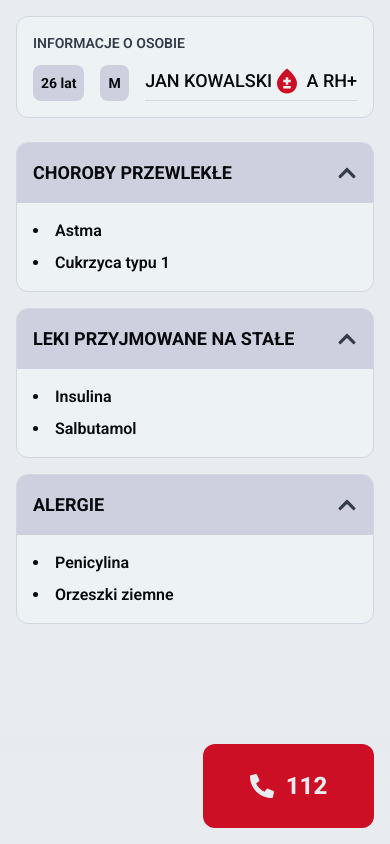
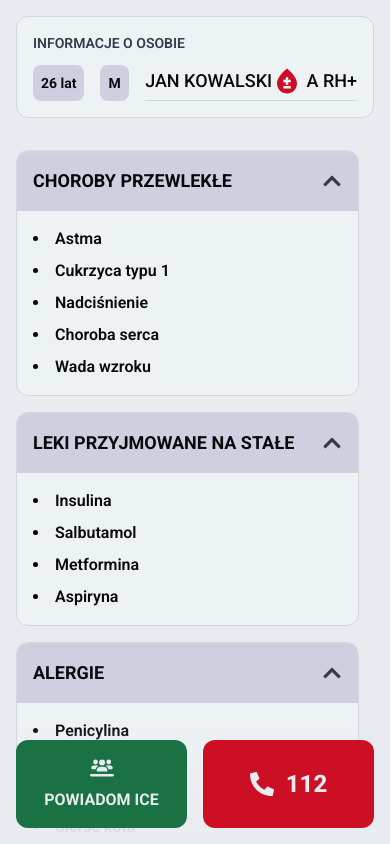
Before and after one commit to krzysiecc/m-niesmiertelnik, a React (Vite) app in the folder frontend/: page /mobile/scan in a window 390 px wide. Built offline with nearby package versions, Linux system fonts and the light colour scheme.

Commit message:
fix: mobile site coloring

```diff
--- a/frontend/src/components/mobile/ActionButtons.tsx
+++ b/frontend/src/components/mobile/ActionButtons.tsx
@@ -1,16 +1,18 @@
 
-import { FaPhoneAlt, FaUsers } from 'react-icons/fa';
+import { FaPhoneAlt } from 'react-icons/fa';
 import { FaUsersLine } from "react-icons/fa6";
 
 export const ActionButtons = () => {
   return (
     <div className="fixed inset-x-0 bottom-0 bg-gradient-to-t from-background-primary to-transparent p-4">
       <div className="grid grid-cols-2 gap-4 max-w-md mx-auto">
-        {/* A placeholder button for notifying contacts */}
-        <button className="flex flex-col items-center justify-center gap-2 p-4 bg-highlight hover:bg-highlight/80 text-on-accent rounded-xl text-center font-bold transition-colors">
+        <a
+          href="tel:ice"
+          className="flex flex-col items-center justify-center gap-2 p-4 bg-accent-success bg-green-600 hover:bg-green-700 text-on-accent rounded-xl text-center font-bold transition-colors"
+        >
           <FaUsersLine size={24} />
-          <span className="text-sm">POWIADOM ICE</span>
-        </button>
+          <span>POWIADOM ICE</span>
+        </a>
 
         {/* A semantic link for calling 112 */}
         <a
--- a/frontend/src/pages/Mobile.tsx
+++ b/frontend/src/pages/Mobile.tsx
@@ -1,55 +1,87 @@
-
-import React from 'react';
+// src/pages/Mobile.tsx
+import React, { useState, useEffect } from 'react';
 import { MdBloodtype } from "react-icons/md";
 import { CollapsibleSection } from '../components/mobile/CollapsibleSection';
 import { ActionButtons } from '../components/mobile/ActionButtons';
 
-// Helper function for Polish age grammar ("lat" vs "lata")
+// Helper function for Polish age grammar, now co-located in this file
 const formatAge = (age: number) => {
   if ([12, 13, 14].includes(age % 100)) return `${age} lat`;
   if ([2, 3, 4].includes(age % 10)) return `${age} lata`;
   return `${age} lat`;
 };
 
+// A simple spinner for the loading state
+const LoadingSpinner = () => (
+  <div className="h-screen flex items-center justify-center bg-background-primary">
+    <div className="animate-spin rounded-full h-16 w-16 border-t-2 border-b-2 border-highlight"></div>
+  </div>
+);
+
 export default function Mobile() {
-  // Przykładowe dane
-  const person = {
+  // === 1. DATA FETCHING LOGIC ===
+  // State to hold the user data and loading status
+  const [userData, setUserData] = useState<any>(null); // Use a proper type/interface in a real app
+  const [isLoading, setIsLoading] = useState(true);
+
+  // useEffect simulates fetching data once when the component mounts
+  useEffect(() => {
+    // In a real app, you would fetch data from your API here
+    // const userId = /* get user ID from URL params */;
+    // fetch(`/api/user/${userId}`).then(...)
+
+    // Simulating a network request with a timeout
+    const timer = setTimeout(() => {
+      setUserData({
         name: "Jan Kowalski",
         age: 26,
         gender: "M",
         bloodType: "A Rh+",
-    chronicDiseases: ["Astma", "Cukrzyca typu 1"],
-    permanentMedications: ["Insulina", "Salbutamol"],
-	  allergies: ["Penicylina", "Orzeszki ziemne"]
-  };
+        chronicDiseases: ["Astma", "Cukrzyca typu 1", "Nadciśnienie", "Choroba serca", "Wada wzroku"],
+        permanentMedications: ["Insulina", "Salbutamol", "Metformina", "Aspiryna"],
+        allergies: ["Penicylina", "Orzeszki ziemne", "Pyłki traw", "Sierść kota", "Lateks"]
+      });
+      setIsLoading(false);
+    }, 1000); // Simulate 1 second loading time
 
+    return () => clearTimeout(timer); // Cleanup
+  }, []); // Empty dependency array ensures this runs only once
+
+  // Show a loading spinner while fetching data
+  if (isLoading || !userData) {
+    return <LoadingSpinner />;
+  }
+
+  // The rest of the component renders only after data is available
   return (
-    // Main container with theme colors and padding
-    <div className="min-h-screen bg-background-primary text-text-primary p-4 pb-40 font-roboto"> {/* Added bottom padding to avoid overlap with fixed buttons */}
-      <div className="max-w-md mx-auto">
+    <div className="h-screen bg-background-primary text-text-primary font-roboto flex flex-col">
 
-        {/* === Information Header === */}
-        <div className="mb-6 p-4 bg-background-secondary rounded-xl border border-border-primary">
+      {/* === 2. THE INFO BAR IS NOW DIRECTLY IN THIS FILE === */}
+      {/* This header is sticky, has a solid background, and a z-index to stay on top */}
+      <header className="sticky top-0 z-10 bg-background-primary p-4">
+        <div className="max-w-md mx-auto p-4 bg-background-secondary rounded-xl border border-border-primary">
           <h2 className="text-sm font-semibold text-text-secondary mb-3">INFORMACJE O OSOBIE</h2>
           <div className="flex items-center gap-4">
-            <div className="bg-background-tertiary text-sm font-bold p-2 rounded-lg">{formatAge(person.age)}</div>
-            <div className="bg-background-tertiary text-sm font-bold p-2 rounded-lg">{person.gender}</div>
+            <div className="bg-background-tertiary text-sm font-bold p-2 rounded-lg">{formatAge(userData.age)}</div>
+            <div className="bg-background-tertiary text-sm font-bold p-2 rounded-lg">{userData.gender}</div>
             <div className="flex flex-1 items-center justify-between text-lg font-medium text-text-primary border-b border-border-primary pb-1 uppercase">
-              <span className="flex-1 text-center">{person.name}</span>
+              <span className="flex-1 text-center">{userData.name}</span>
               <div className="flex items-center gap-1">
                 <MdBloodtype className="text-accent-primary text-3xl" />
-                <span>{person.bloodType}</span>
+                <span>{userData.bloodType}</span>
               </div>
             </div>
           </div>
         </div>
+      </header>
 
-        {/* === Collapsible Sections === */}
-        <div className="space-y-4">
+      {/* === 3. THE SCROLLABLE CONTENT AREA (UNCHANGED) === */}
+      <main className="flex-1 overflow-y-auto scroll-fade [scrollbar-gutter:stable]">
+        <div className="max-w-md mx-auto space-y-4 p-4 pb-30">
           <CollapsibleSection title="CHOROBY PRZEWLEKŁE">
             <ul className="list-disc list-inside space-y-2">
-                    {person.chronicDiseases.length > 0
-                      ? person.chronicDiseases.map((disease) => <li key={disease}>{disease}</li>)
+                {userData.chronicDiseases.length > 0
+                  ? userData.chronicDiseases.map((disease: string) => <li key={disease}>{disease}</li>)
                   : <li className="list-none text-text-secondary">Brak danych</li>
                 }
             </ul>
@@ -57,8 +89,8 @@ export default function Mobile() {
 
           <CollapsibleSection title="LEKI PRZYJMOWANE NA STAŁE">
             <ul className="list-disc list-inside space-y-2">
-                    {person.permanentMedications.length > 0
-                      ? person.permanentMedications.map((med) => <li key={med}>{med}</li>)
+                {userData.permanentMedications.length > 0
+                  ? userData.permanentMedications.map((med: string) => <li key={med} >{med}</li>)
                   : <li className="list-none text-text-secondary">Brak danych</li>
                 }
             </ul>
@@ -66,16 +98,15 @@ export default function Mobile() {
 
           <CollapsibleSection title="ALERGIE">
             <ul className="list-disc list-inside space-y-2">
-                    {person.allergies.length > 0
-                      ? person.allergies.map((allergy) => <li key={allergy}>{allergy}</li>)
+                {userData.allergies.length > 0
+                  ? userData.allergies.map((allergy: string) => <li key={allergy}>{allergy}</li>)
                   : <li className="list-none text-text-secondary">Brak danych</li>
                 }
             </ul>
           </CollapsibleSection>
         </div>
-      </div>
+      </main>
 
-      {/* === Action Buttons (fixed to bottom) === */}
       <ActionButtons />
     </div>
   );
--- a/frontend/src/styles/index.css
+++ b/frontend/src/styles/index.css
@@ -73,6 +73,15 @@
     --color-red-800: #fd8da0;
     --color-red-900: #fec6cf;
 
+    --color-green-100: #020f08;
+    --color-green-200: #051e11;
+    --color-green-300: #072d19;
+    --color-green-400: #0a3c22;
+    --color-green-500: #0c4b2a;
+    --color-green-600: #1a7143;
+    --color-green-700: #29975b;
+    --color-green-800: #55b885;
+    --color-green-900: #aaddc2;
   /*
   ==================================================================
     2. LIGHT THEME MAPPING (DEFAULT)
@@ -181,6 +190,16 @@
   --color-red-800: #fd8da0;
   --color-red-900: #fec6cf;
 
+  --color-green-100: #020f08;
+    --color-green-200: #051e11;
+    --color-green-300: #072d19;
+    --color-green-400: #0a3c22;
+    --color-green-500: #0c4b2a;
+    --color-green-600: #1a7143;
+    --color-green-700: #29975b;
+    --color-green-800: #55b885;
+    --color-green-900: #aaddc2;
+
   /* Semantic Colors (for use in components) */
   --color-background-primary: var(--background-primary);
   --color-background-secondary: var(--background-secondary);
@@ -227,12 +246,12 @@ body {
 }
 
 .scrollbar-hide {
-  scrollbar-width: none; /* Firefox */
-  -ms-overflow-style: none; /* IE/Edge */
+  scrollbar-width: none;
+  -ms-overflow-style: none;
 }
 
 .scrollbar-hide::-webkit-scrollbar {
-  display: none; /* Chrome, Safari, Opera */
+  display: none;
 }
 
 .scroll-fade {
```
Lines whose indentation alone changed are shown as unchanged.
